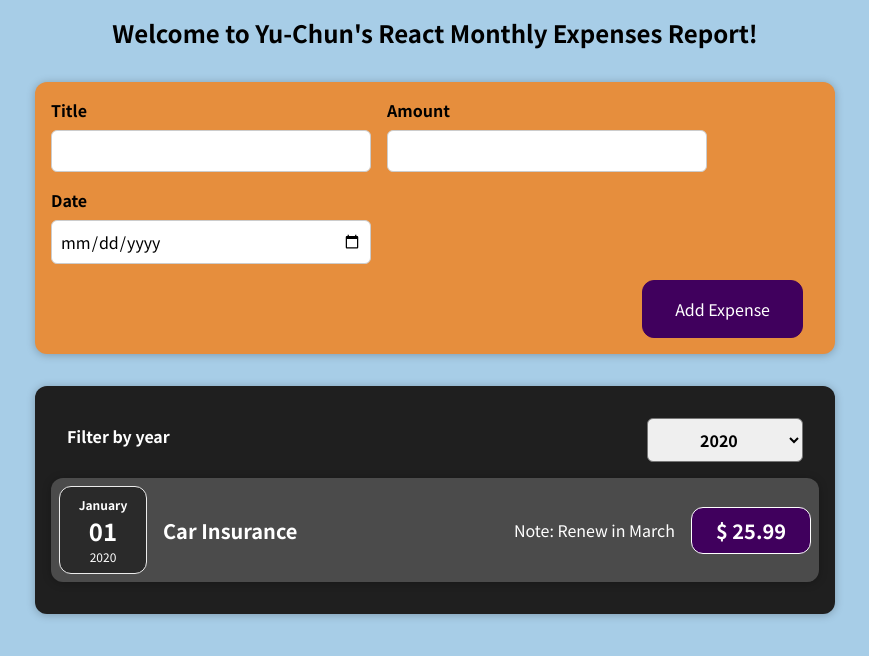
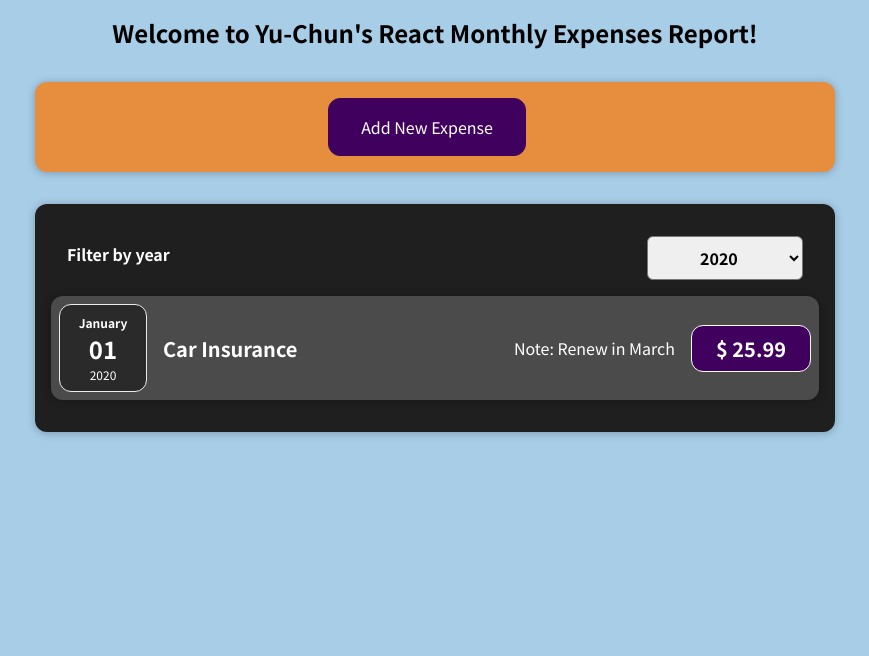
Before and after one commit to dyj0183/React-First-Practice-Project, a React (Create React App) app: page / in a window 1280 px wide. Shown: the top 656 px of the page, without its empty margins (205-1074 px from the left). Built offline with nearby package versions, Linux system fonts and the light colour scheme.

Commit message:
added logic to display and hide the form based on what users click on

```diff
--- a/src/components/NewExpense/ExpenseForm.js
+++ b/src/components/NewExpense/ExpenseForm.js
@@ -72,6 +72,9 @@ const ExpenseForm = (props) => {
 				</div>
 			</div>
 			<div className="new-expense__actions">
+				<button type="button" onClick={props.onHideForm}>
+					Cancel
+				</button>
 				<button type="submit">Add Expense</button>
 			</div>
 		</form>
--- a/src/components/NewExpense/NewExpense.js
+++ b/src/components/NewExpense/NewExpense.js
@@ -1,24 +1,46 @@
-import React from 'react';
+import React, { useState } from "react";
 
-import './NewExpense.css';
+import "./NewExpense.css";
 
-import ExpenseForm from './ExpenseForm';
+import ExpenseForm from "./ExpenseForm";
 
 const NewExpense = (props) => {
 	const saveExpenseDataHandler = (enteredExpenseData) => {
 		const newExpenseData = {
 			...enteredExpenseData,
 			id: Math.random().toString(),
-        }
+		};
 
 		props.onNewExpenseData(newExpenseData);
-    }
+		// hide the form after we add a new expense (submit the form)
+		setIsDisplayForm(false);
+	};
+
+    // set up the state for displaying and hiding form
+	const [isDisplayForm, setIsDisplayForm] = useState(false);
+
+	const displayFormHandler = () => {
+		setIsDisplayForm(true);
+	};
+
+	// if this function is called, means users click on cancel in the form, so we want to hide the form
+	const hideFormHandler = () => {
+		setIsDisplayForm(false);
+	};
 
 	return (
 		<div className="new-expense">
-            <ExpenseForm onSaveExpenseData={saveExpenseDataHandler}></ExpenseForm>
+			{!isDisplayForm && (
+				<button onClick={displayFormHandler}>Add New Expense</button>
+			)}
+			{isDisplayForm && (
+				<ExpenseForm
+					onSaveExpenseData={saveExpenseDataHandler}
+					onHideForm={hideFormHandler}
+				></ExpenseForm>
+			)}
 		</div>
-    )
-}
+	);
+};
 
 export default NewExpense;
```
Also changed, not shown: 1 other file (tests, documents, lock files or other folders). Lines whose indentation alone changed are shown as unchanged.
